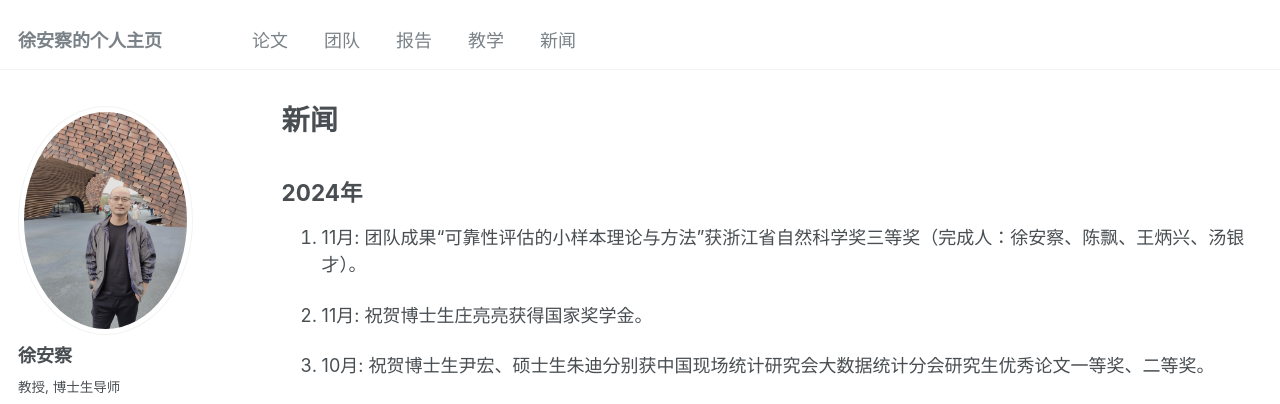
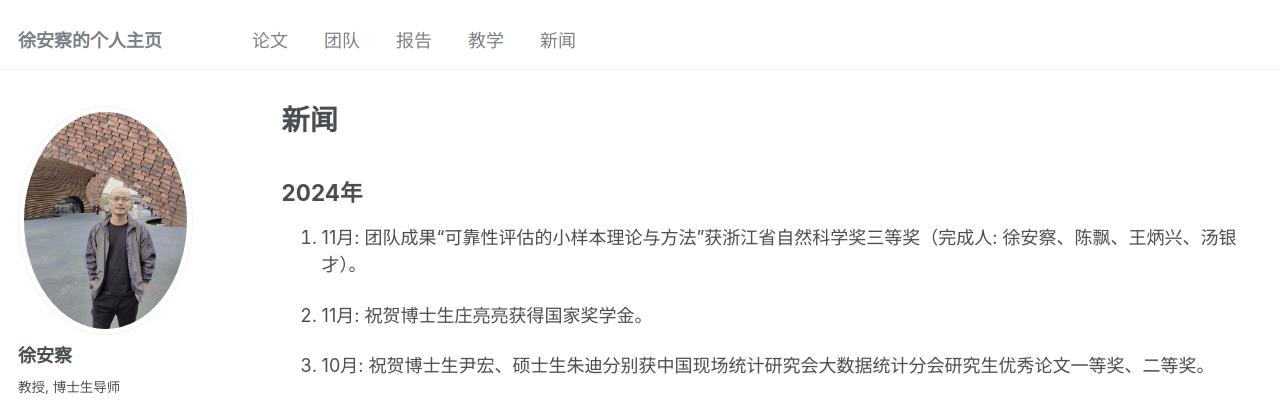
Before and after one commit to XU-ANCHA/XU-ANCHA.github.io, a Jekyll site: the page built from _pages/year-archive.md, in a window 1280 px wide and 900 px high. Shown: the top 404 px of the window. Built offline with Jekyll 4.4.1, drawn with Linux system fonts in a browser that asks for light colours; some web fonts are replaced.

```diff
--- a/_pages/year-archive.md
+++ b/_pages/year-archive.md
@@ -7,7 +7,7 @@ author_profile: true
 
 ## 2024年
 
-1. 11月: 团队成果“可靠性评估的小样本理论与方法”获浙江省自然科学奖三等奖（完成人：徐安察、陈飘、王炳兴、汤银才）。
+1. 11月: 团队成果“可靠性评估的小样本理论与方法”获浙江省自然科学奖三等奖（完成人: 徐安察、陈飘、王炳兴、汤银才）。
 
 1. 11月: 祝贺博士生庄亮亮获得国家奖学金。
 
```
